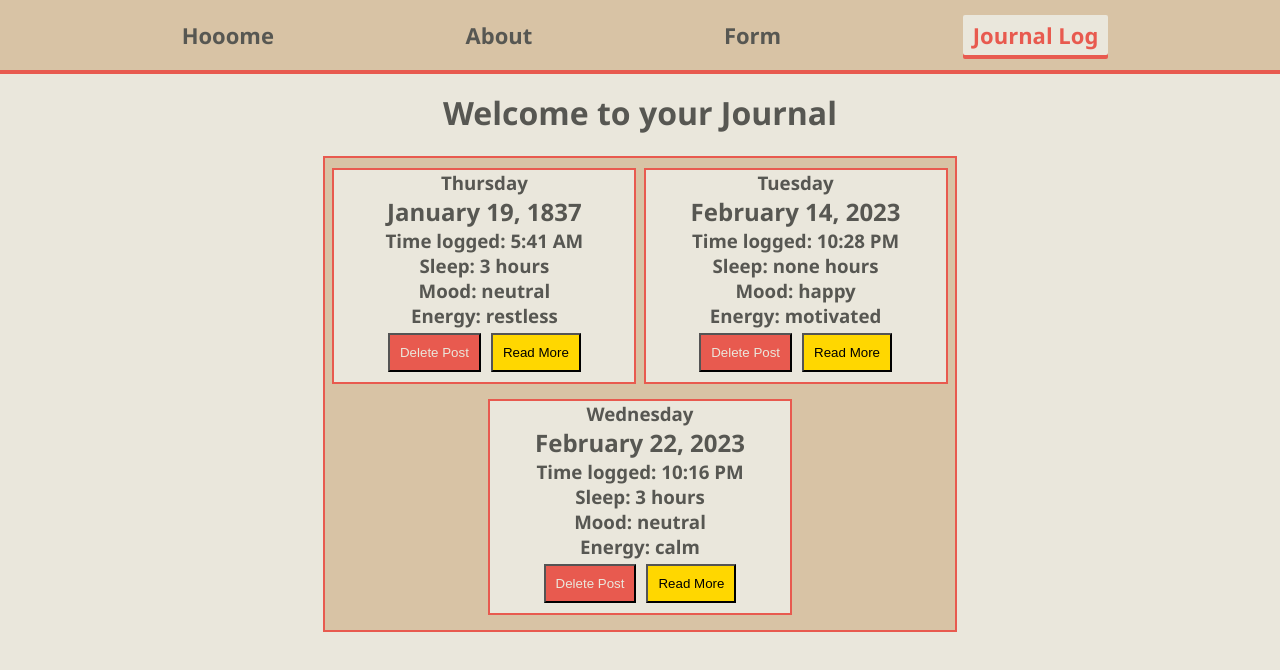
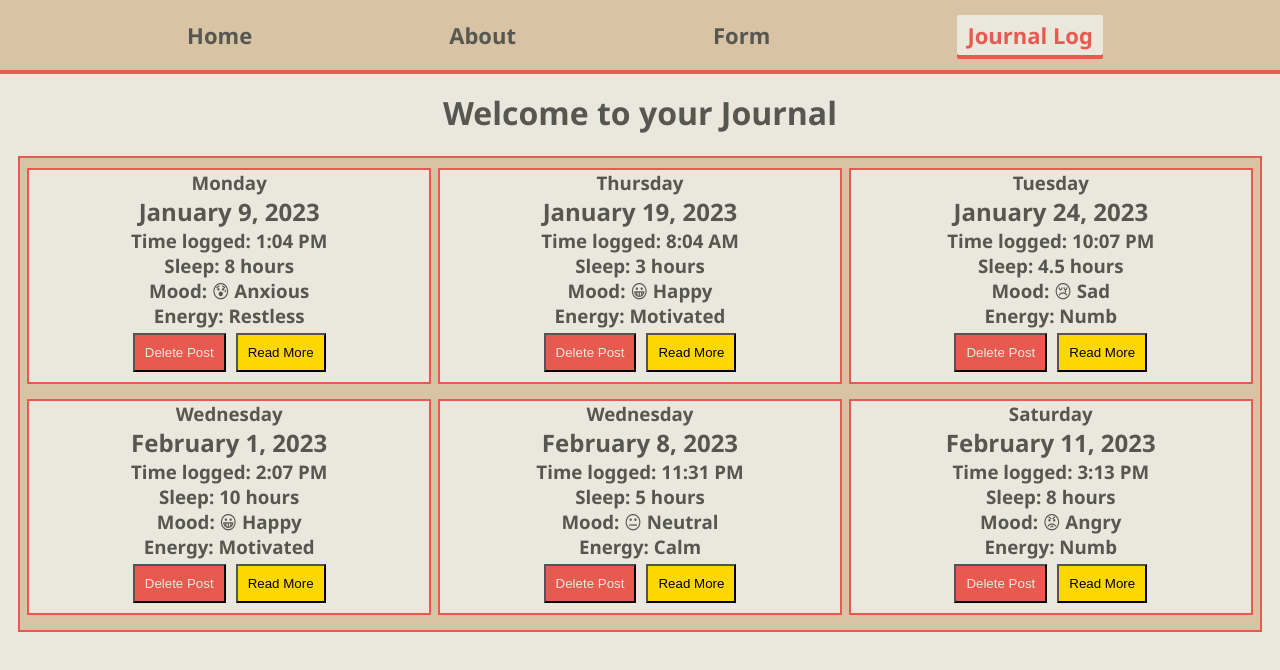
Before and after one commit to gecitgit/phase-2-project, a React (Create React App) app: page /log in a window 1280 px wide. Shown: the top 670 px of the page. Built offline with nearby package versions, Linux system fonts and the light colour scheme; data requests are answered from the project's data file.

Commit message:
final commit before deploying

```diff
--- a/db.json
+++ b/db.json
@@ -1,34 +1,64 @@
 {
   "posts": [
     {
-      "day": "Tuesday",
-      "date": "2023-02-14",
-      "time": "22:28",
-      "sleep": "none",
-      "mood": "happy",
-      "energy": "motivated",
-      "notes": "",
-      "id": 7
+      "day": "Monday",
+      "date": "2023-01-09",
+      "time": "13:04",
+      "sleep": "8",
+      "mood": "😰 Anxious",
+      "energy": "Restless",
+      "notes": "My birthday is coming up in a few days and I'm nervous!",
+      "id": 1
     },
     {
       "day": "Thursday",
-      "date": "1837-01-19",
-      "time": "05:41",
+      "date": "2023-01-19",
+      "time": "08:04",
       "sleep": "3",
-      "mood": "neutral",
-      "energy": "restless",
-      "notes": "",
-      "id": 8
+      "mood": "😀 Happy",
+      "energy": "Motivated",
+      "notes": "Today is my birthday. I didn't sleep too well because I was anxious about my plans for the afternoon. I'm looking forward to hanging out with friends!",
+      "id": 2
+    },
+    {
+      "day": "Tuesday",
+      "date": "2023-01-24",
+      "time": "22:07",
+      "sleep": "4.5",
+      "mood": "😢 Sad",
+      "energy": "Numb",
+      "notes": "Post-birthday feelings. Getting old stinks!",
+      "id": 3
     },
     {
       "day": "Wednesday",
-      "date": "2023-02-22",
-      "time": "22:16",
-      "sleep": "3",
-      "mood": "neutral",
-      "energy": "calm",
-      "notes": "",
-      "id": 9
+      "date": "2023-02-01",
+      "time": "14:07",
+      "sleep": "10",
+      "mood": "😀 Happy",
+      "energy": "Motivated",
+      "notes": "Today was a great day so far! I slept a ton and there were birds outside chirping because of the nice weather.",
+      "id": 4
+    },
+    {
+      "day": "Wednesday",
+      "date": "2023-02-08",
+      "time": "23:31",
+      "sleep": "5",
+      "mood": "😐 Neutral",
+      "energy": "Calm",
+      "notes": "Did you know that some animals live in shoes?",
+      "id": 5
+    },
+    {
+      "day": "Saturday",
+      "date": "2023-02-11",
+      "time": "15:13",
+      "sleep": "8",
+      "mood": "😡 Angry",
+      "energy": "Numb",
+      "notes": "Here are some song lyrics: \nAnd I know, I know, I know, I know\nI know, I know, I know, I know\nI know, I know, I know, I know\nI know, I know, I know, I know\nI know, I know, I know, I know\nI know, I know, I know, I know\nI know, I know\nHey, I ought to leave the young thing alone\nBut ain't no sunshine when she's gone",
+      "id": 6
     }
   ]
 }
--- a/public/index.html
+++ b/public/index.html
@@ -24,7 +24,7 @@
       work correctly both with client-side routing and a non-root public URL.
       Learn how to configure a non-root public URL by running `npm run build`.
     -->
-    <title>Phase 2 Project</title>
+    <title>MindLOG v1</title>
   </head>
   <body>
     <noscript>You need to enable JavaScript to run this app.</noscript>
--- a/src/components/Form.js
+++ b/src/components/Form.js
@@ -91,7 +91,7 @@ function Form(){
                         <option value="😐 Neutral">Neutral</option>
                         <option value="😰 Anxious">Anxious</option>
                         <option value="😨 Scared">Scared</option>
-                        <option value="🤢 Disgusted">Disgusted</option>
+                        <option value="😢 Sad">Sad</option>
                         <option value="😡 Angry">Angry</option>
                     </select>
                 </div>
@@ -100,7 +100,7 @@ function Form(){
                     <select required id="energy" name="energy" value={formData.energy}onChange={handleChange}>
                         <option disabled value="">Select your energy...</option>
                         <option value="Motivated">Motivated</option>
-                        <option value="Lethargic">lethargic</option>
+                        <option value="Lethargic">Lethargic</option>
                         <option value="Restless">Restless</option>
                         <option value="Calm">Calm</option>
                         <option value="Numb">Numb</option>
--- a/src/components/NavBar.js
+++ b/src/components/NavBar.js
@@ -16,7 +16,7 @@ function NavBar() {
     return (
         <div className="navBarStyle">
             <NavLink to="/" className="navBarChild">
-                Hooome
+                Home
             </NavLink>
             <NavLink to="/about" className="navBarChild">
                 About
--- a/src/components/PostInfo.js
+++ b/src/components/PostInfo.js
@@ -7,15 +7,16 @@ function PostInfo({ trigger, setTrigger, postInfo }) {
     return (trigger) ? (
         <div className="popup">
             <div className="popupInner">
-                <button className="close-btn" onClick={() => setTrigger(false)}>Back to log</button>
 
-                <h1>Day of week: {postDate.toLocaleDateString(undefined, { weekday: 'long'})}</h1>
-                <h2>date: {postDate.toLocaleDateString(undefined, { month: 'long', day: 'numeric', year: 'numeric'})}</h2>
-                <h3>time : {postDate.toLocaleTimeString(undefined, {hour: "numeric", minute: "2-digit"})}</h3>
-                <h3>Hours slept: {postInfo.sleep}</h3>
+
+                <h2>{postDate.toLocaleDateString(undefined, { weekday: 'long'})}</h2>
+                <h1>{postDate.toLocaleDateString(undefined, { month: 'long', day: 'numeric', year: 'numeric'})}</h1>
+                <h3>Time logged : {postDate.toLocaleTimeString(undefined, {hour: "numeric", minute: "2-digit"})}</h3>
+                <h3>{`Sleep: ${postInfo.sleep} hours`}</h3>
                 <h3>Mood: {postInfo.mood}</h3>
                 <h3>Energy: {postInfo.energy}</h3>
-                <h3>additional notes: {postInfo.notes}</h3>
+                <h3>Additional notes: {postInfo.notes}</h3>
+                <button className="close-btn" onClick={() => setTrigger(false)}>back to log</button>
             </div>
         </div>
     ) : "";
--- a/src/index.css
+++ b/src/index.css
@@ -400,13 +400,28 @@ label {
   padding: 32px;
   width: 100%;
   max-width: 640px;
-  background-color: white;
+  background-color: #EAE7DC;
+  display: flex;
+  flex-direction: column;
+  align-items: center;
+}
+
+.popupInner h1, h3 {
+  margin: 0;
+  padding: 0;
 }
 
 .popupInner .close-btn {
-  position: absolute;
-  top: 16px;
-  right: 16px;
+  display: flex;
+  padding: 10px;
+  color: #eae7dc;
+  background-color: #e98074;
+  margin-top: 10px;
+  width: 200px;
+  font-size: large;
+  justify-content: center;
+  font-weight: bolder;
+  letter-spacing: 0.1em;
 }
 
 /* end of postinfo page code*/
```
